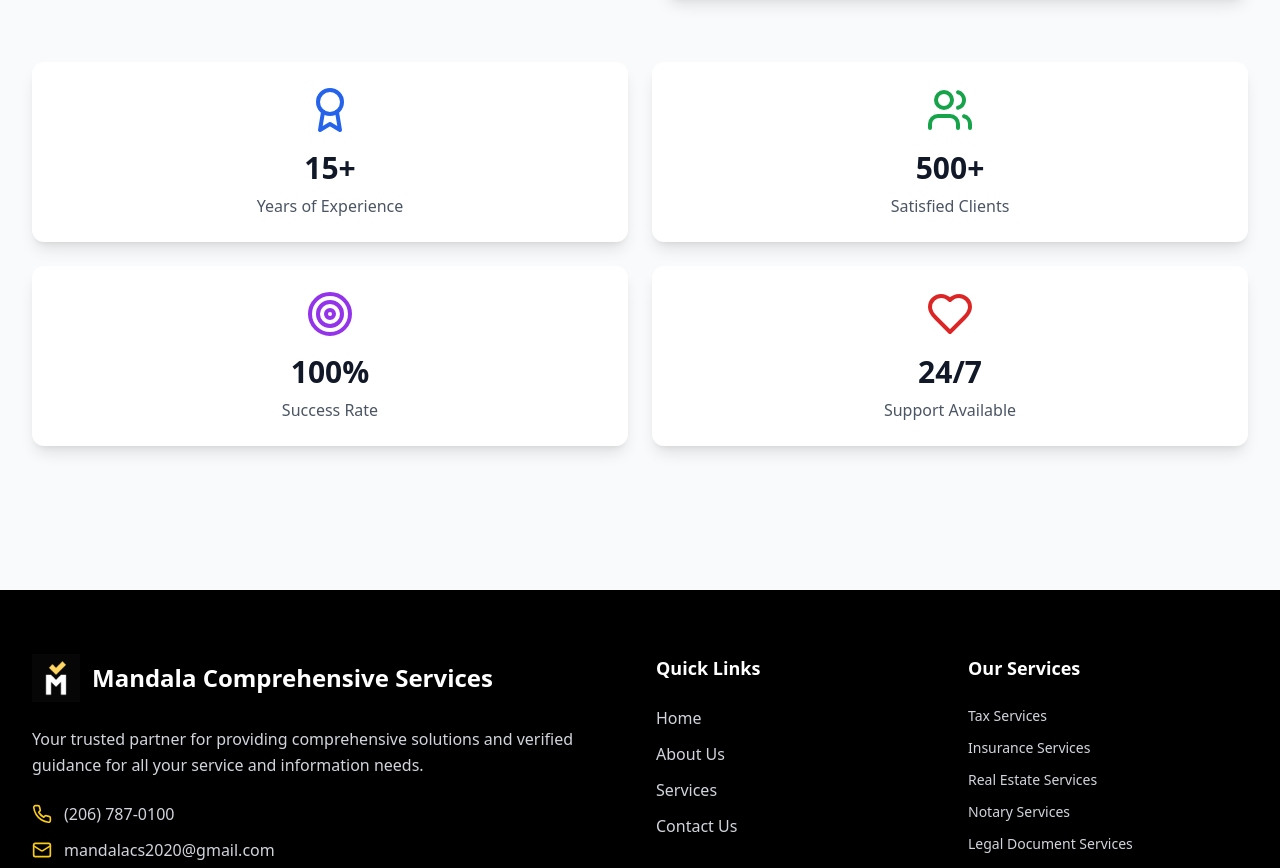
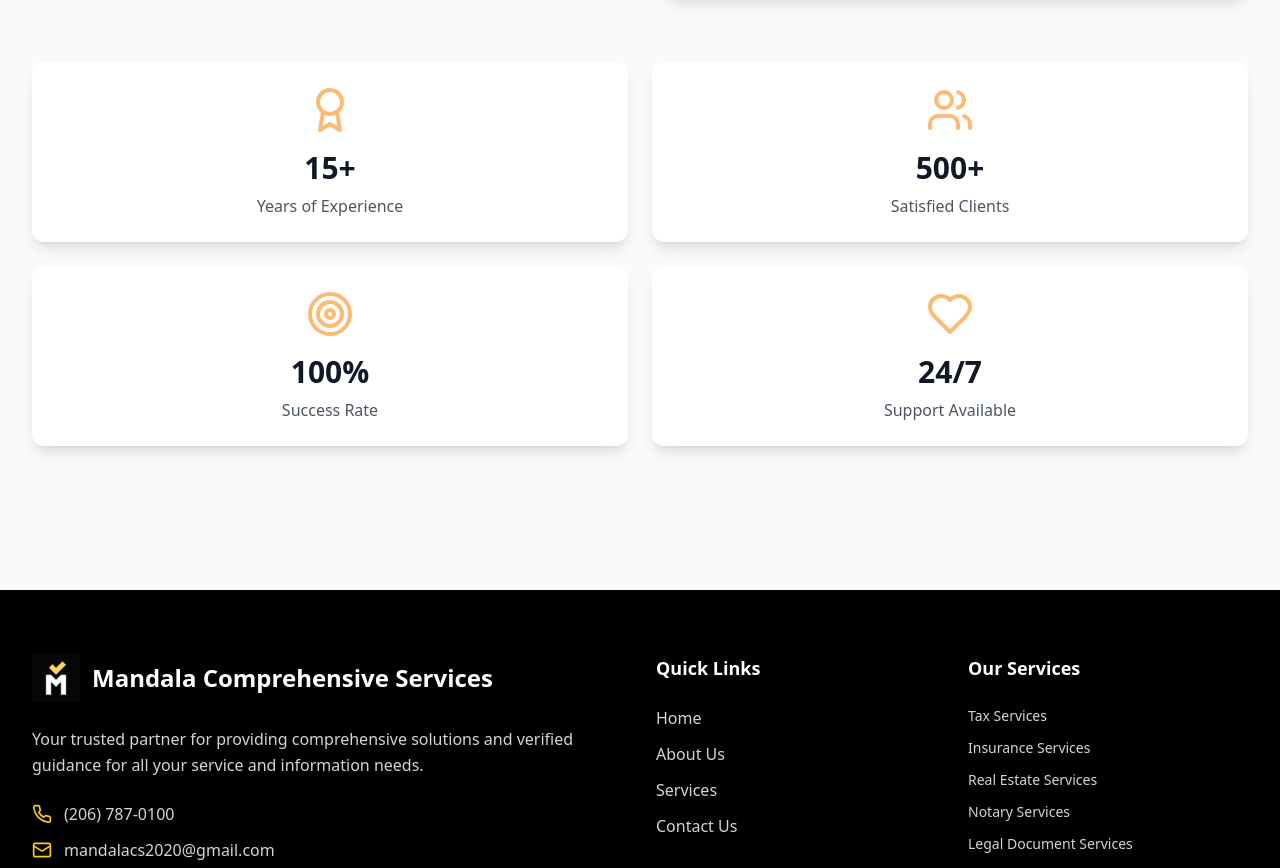
Before and after one commit to erkhemtugsB/mandala, a React (Vite) app: page /about in a window 1280 px wide. Shown: the part 1040-1908 px from the top of the page. Built offline with nearby package versions, Linux system fonts and the light colour scheme.

Commit message:
changed 4 tile icon colors to orange-300

```diff
--- a/src/components/About.tsx
+++ b/src/components/About.tsx
@@ -45,22 +45,22 @@ const About = () => {
         <div className="mb-16">
           <div className="grid grid-cols-2 gap-6">
             <div className="bg-white rounded-xl p-6 text-center shadow-lg">
-              <Award className="w-12 h-12 text-blue-600 mx-auto mb-4" />
+              <Award className="w-12 h-12 text-orange-300 mx-auto mb-4" />
               <div className="text-3xl font-bold text-gray-900 mb-2">15+</div>
               <div className="text-gray-600">Years of Experience</div>
             </div>
             <div className="bg-white rounded-xl p-6 text-center shadow-lg">
-              <Users className="w-12 h-12 text-green-600 mx-auto mb-4" />
+              <Users className="w-12 h-12 text-orange-300 mx-auto mb-4" />
               <div className="text-3xl font-bold text-gray-900 mb-2">500+</div>
               <div className="text-gray-600">Satisfied Clients</div>
             </div>
             <div className="bg-white rounded-xl p-6 text-center shadow-lg">
-              <Target className="w-12 h-12 text-purple-600 mx-auto mb-4" />
+              <Target className="w-12 h-12 text-orange-300 mx-auto mb-4" />
               <div className="text-3xl font-bold text-gray-900 mb-2">100%</div>
               <div className="text-gray-600">Success Rate</div>
             </div>
             <div className="bg-white rounded-xl p-6 text-center shadow-lg">
-              <Heart className="w-12 h-12 text-red-600 mx-auto mb-4" />
+              <Heart className="w-12 h-12 text-orange-300 mx-auto mb-4" />
               <div className="text-3xl font-bold text-gray-900 mb-2">24/7</div>
               <div className="text-gray-600">Support Available</div>
             </div>
```
